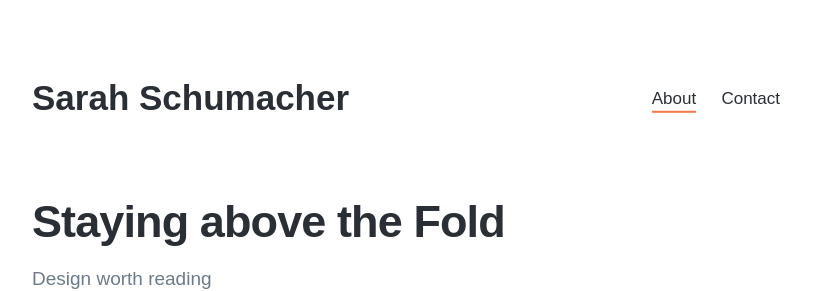
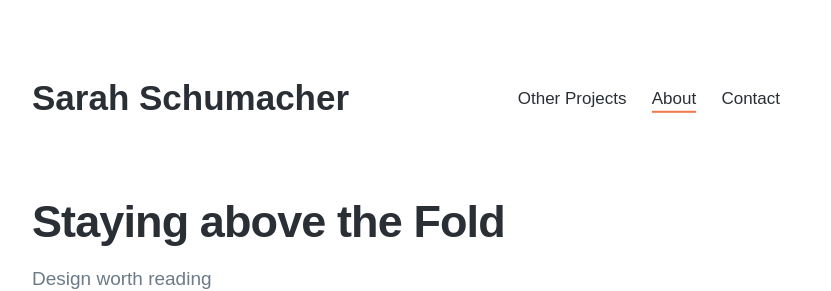
Before and after one commit to snsnsns/snsnsns.github.io, a Jekyll site: the page built from _pages/about.md, in a window 1280 px wide. Shown: the top 291 px of the page, without its empty margins (224-1055 px from the left). Built offline with Jekyll 4.4.1, drawn with Linux system fonts in a browser that asks for light colours; nearby versions of some CDN libraries; some web fonts are replaced.

Commit message:
Update settings.yml

```diff
--- a/_data/settings.yml
+++ b/_data/settings.yml
@@ -8,8 +8,8 @@ header_settings:
 
 menu_settings:
   menu_items:
-    #- title: 'Projects'
-     # url: '/'
+    - title: 'Other Projects'
+      url: '/otherprojects'
    # - title: 'Blog'
     #  url: '/blog/'
     - title: 'About'
```
